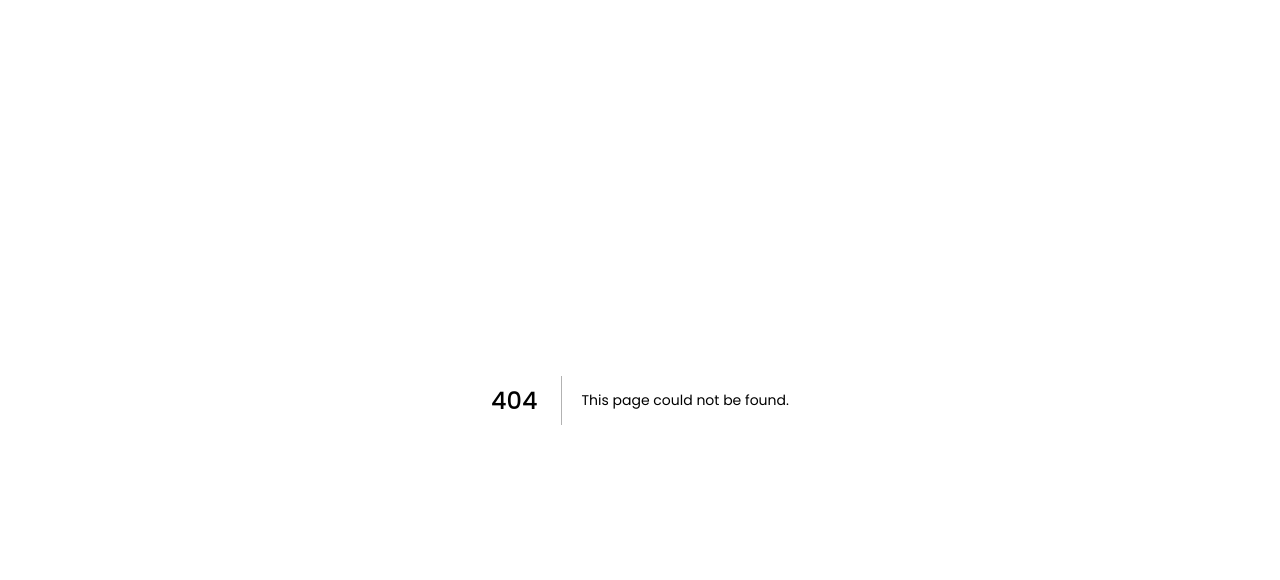
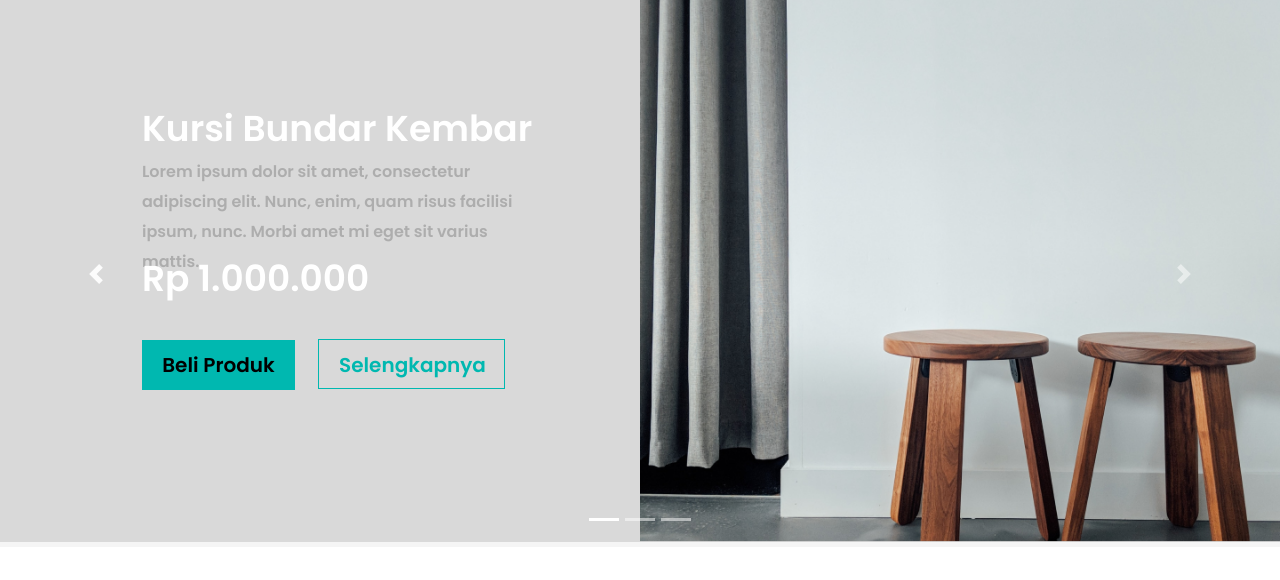
Before and after one commit to Anang20/myFurniiture-Frontend, a Next.js app: page /hero/carousel in a window 1280 px wide. Before the commit this address had no page. Shown: the top 580 px of the page. Built offline with nearby package versions, Linux system fonts and the light colour scheme.

Commit message:
STYLE: menambahkan carousel

```diff
--- /dev/null
+++ b/pages/hero/carousel.js
@@ -0,0 +1,66 @@
+import Image from "next/image";
+import carausel from "../../public/images/carausel-1.png";
+import carausel2 from "../../public/images/carousel2.png";
+import carausel3 from "../../public/images/carousel3.png";
+import styles from "../../styles/Home.module.css";
+
+const Carousel = () => {
+    return (
+        <>
+        <div id="carouselExampleCaptions" className="carousel slide h-100vh" data-bs-ride="carousel" style={{ backgroundColor: '#F5F5F5' }}>
+            <div className="carousel-indicators">
+                <button type="button" data-bs-target="#carouselExampleCaptions" data-bs-slide-to="0" className="active" aria-current="true" aria-label="Slide 1"></button>
+                <button type="button" data-bs-target="#carouselExampleCaptions" data-bs-slide-to="1" aria-label="Slide 2"></button>
+                <button type="button" data-bs-target="#carouselExampleCaptions" data-bs-slide-to="2" aria-label="Slide 3"></button>
+            </div>
+            <div className="carousel-inner">
+                <div className="carousel-item active">
+                    <Image src={carausel} className="d-block w-100" alt="carausel-1"/>
+                    <div className="carousel-caption d-none d-md-block">
+                        <h3 className={styles["title-carousel"]}>Kursi Bundar Kembar</h3>
+                        <p className={styles["deskripsi-carousel"]}>Lorem ipsum dolor sit amet, consectetur adipiscing elit. Nunc, enim, quam risus facilisi ipsum, nunc. Morbi amet mi eget sit varius mattis.</p>
+                        <h3 className={styles["harga-carousel"]}>Rp 1.000.000</h3>
+                        <div className={styles["button-group"]}>
+                            <button className={styles["beli-produk"]}>Beli Produk</button>
+                            <button className={styles["button-selengkapnya"]}>Selengkapnya</button>
+                        </div>
+                    </div>
+                </div>
+                <div className="carousel-item">
+                    <Image src={carausel2} className="d-block w-100" alt="carausel-2"/>
+                    <div className="carousel-caption d-none d-md-block">
+                        <h3 className={styles["title-carousel"]}>Almari Mini</h3>
+                        <p className={styles["deskripsi-carousel"]}>Lorem ipsum dolor sit amet, consectetur adipiscing elit. Nunc, enim, quam risus facilisi ipsum, nunc. Morbi amet mi eget sit varius mattis.</p>
+                        <h3 className={styles["harga-carousel"]}>Rp 1.500.000</h3>
+                        <div className={styles["button-group"]}>
+                            <button className={styles["beli-produk"]}>Beli Produk</button>
+                            <button className={styles["button-selengkapnya"]}>Selengkapnya</button>
+                        </div>
+                    </div>
+                </div>
+                <div className="carousel-item">
+                    <Image src={carausel3} className="d-block w-100" alt="carausel-3"/>
+                    <div className="carousel-caption d-none d-md-block">
+                        <h3 className={styles["title-carousel"]}>Kitchen Set Minimalis</h3>
+                        <p className={styles["deskripsi-carousel"]}>Lorem ipsum dolor sit amet, consectetur adipiscing elit. Nunc, enim, quam risus facilisi ipsum, nunc. Morbi amet mi eget sit varius mattis.</p>
+                        <h3 className={styles["harga-carousel"]}>Rp 3.000.000</h3>
+                        <div className={styles["button-group"]}>
+                            <button className={styles["beli-produk"]}>Beli Produk</button>
+                            <button className={styles["button-selengkapnya"]}>Selengkapnya</button>
+                        </div>
+                    </div>
+                </div>
+            </div>
+            <button className="carousel-control-prev" type="button" data-bs-target="#carouselExampleCaptions" data-bs-slide="prev">
+                <span className="carousel-control-prev-icon" aria-hidden="true"></span>
+                <span className="visually-hidden">Previous</span>
+            </button>
+            <button className="carousel-control-next" type="button" data-bs-target="#carouselExampleCaptions" data-bs-slide="next">
+                <span className="carousel-control-next-icon" aria-hidden="true"></span>
+                <span className="visually-hidden">Next</span>
+            </button>
+        </div>
+    </>
+    )
+}
+export default Carousel;
```
